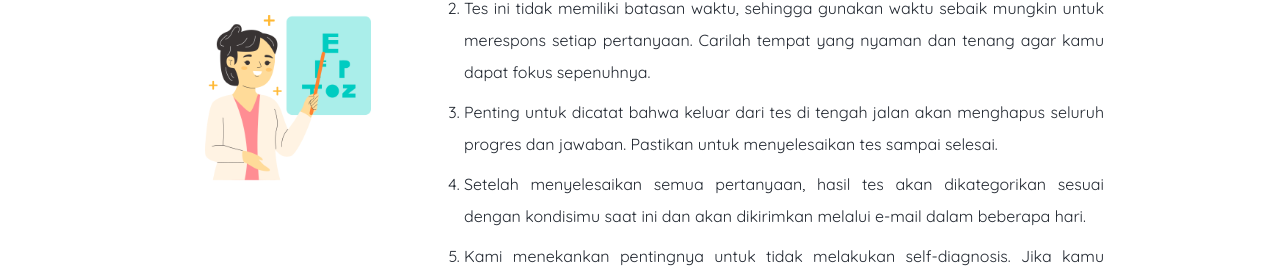
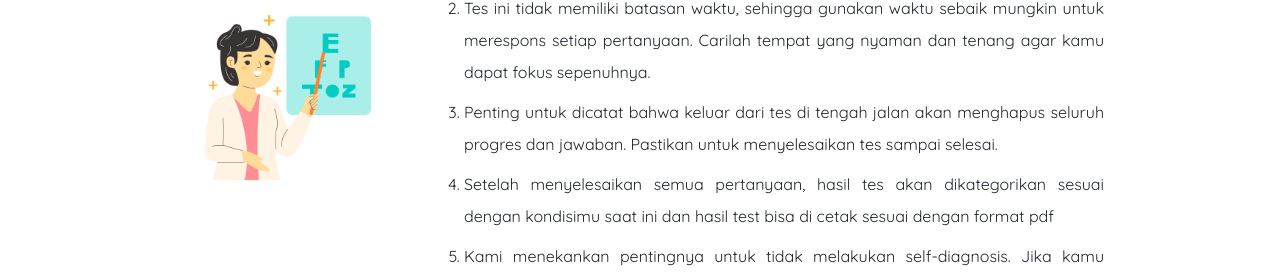
Before and after one commit to dzikryalfian14/MentalKu, a React (Vite) app: page /tes-kesehatan-mental in a window 1280 px wide. Shown: the part 1580-1860 px from the top of the page. Built offline with nearby package versions, Linux system fonts and the light colour scheme.

Commit message:
revisi panduan test

```diff
--- a/src/pages/TestMental/index.jsx
+++ b/src/pages/TestMental/index.jsx
@@ -171,8 +171,8 @@ const TestMental = () => {
               </li>
               <li className="mb-2">
                 Setelah menyelesaikan semua pertanyaan, hasil tes akan
-                dikategorikan sesuai dengan kondisimu saat ini dan akan
-                dikirimkan melalui e-mail dalam beberapa hari.
+                dikategorikan sesuai dengan kondisimu saat ini dan hasil
+                test bisa di cetak sesuai dengan format pdf
               </li>
               <li>
                 Kami menekankan pentingnya untuk tidak melakukan self-diagnosis.
```
